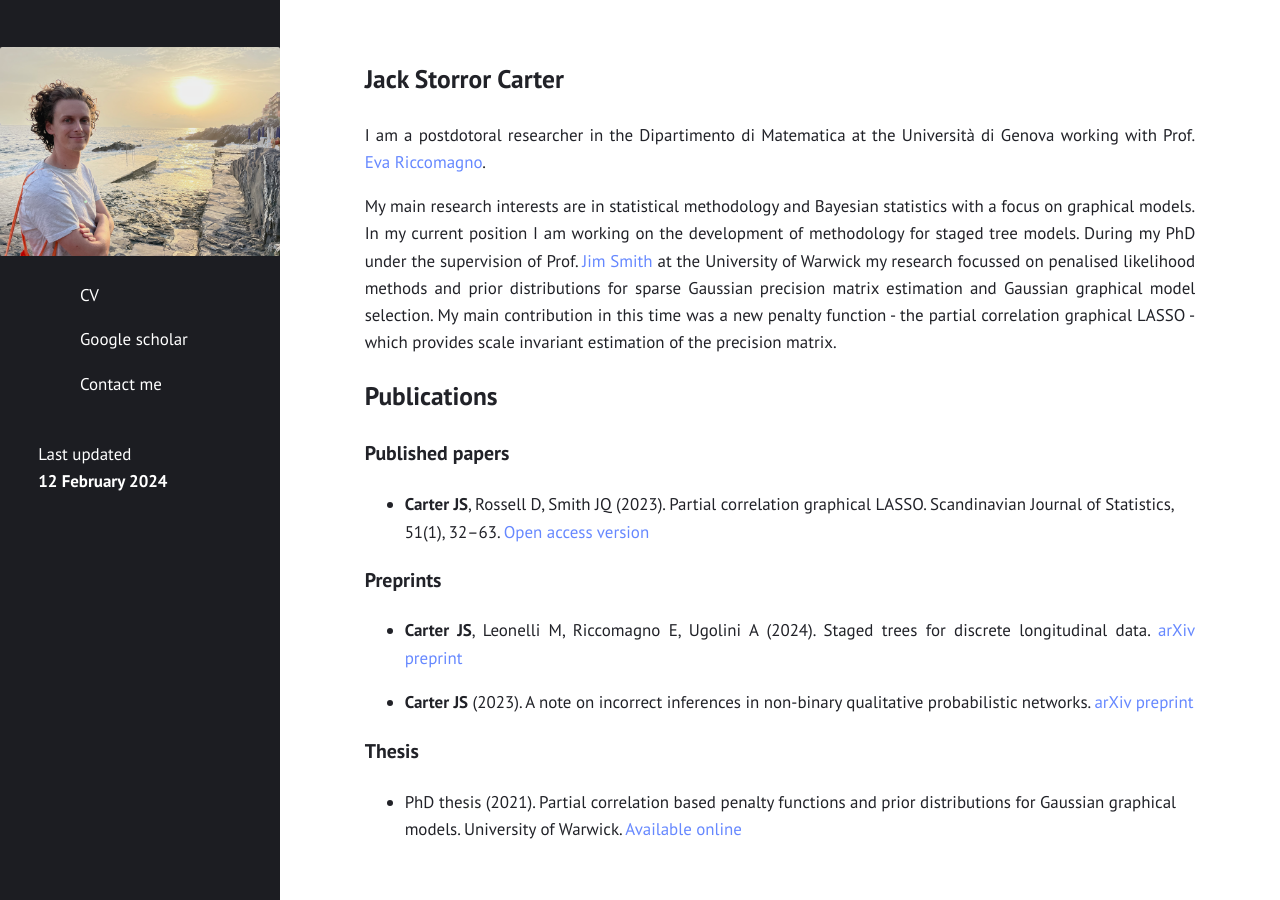
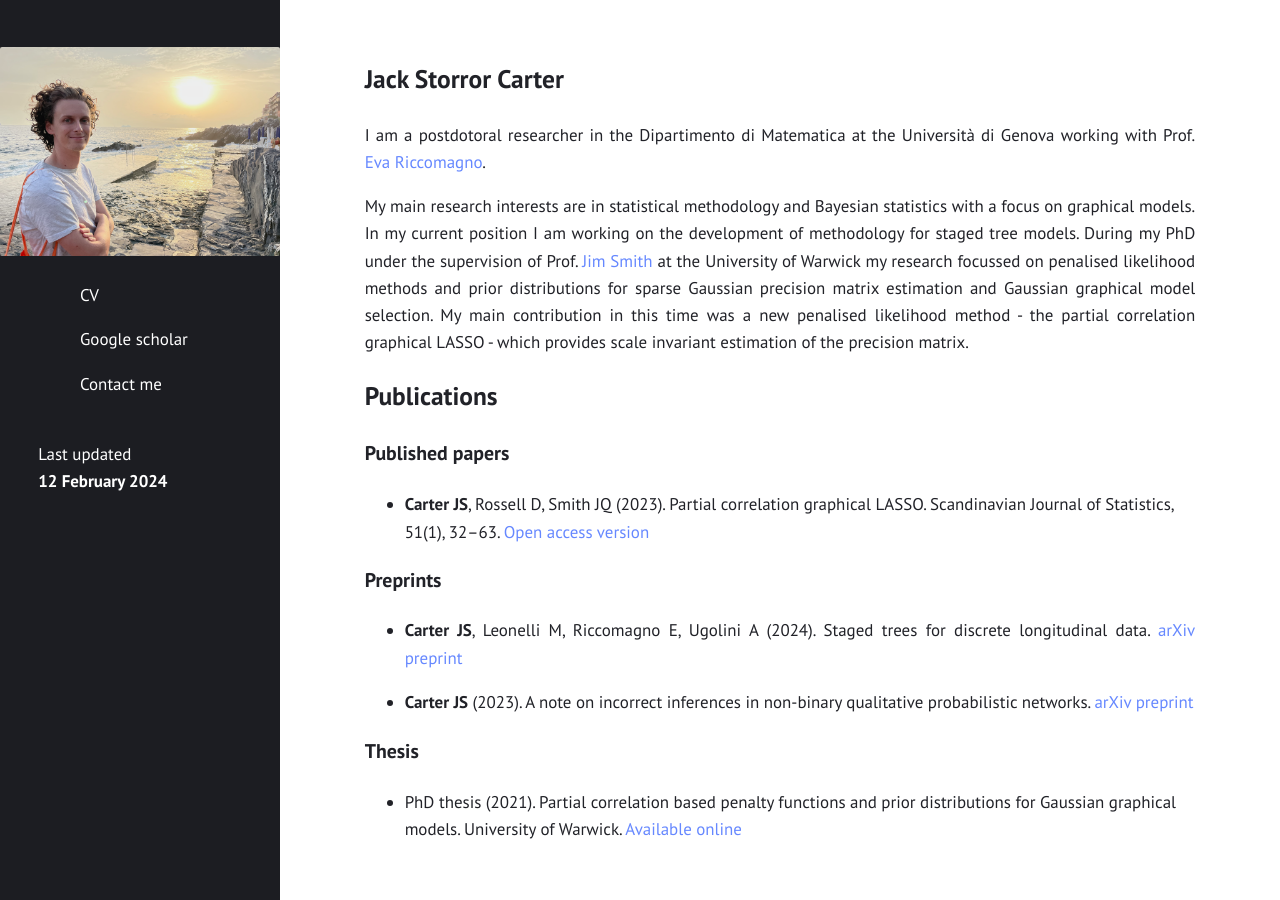
Before and after one commit to JackStorrorCarter/JackStorrorCarter.github.io, a Jekyll site: the page built from index.md, in a window 1280 px wide. Built offline with Jekyll 4.4.1, drawn with Linux system fonts in a browser that asks for light colours.

Commit message:
Update index.md

```diff
--- a/index.md
+++ b/index.md
@@ -7,7 +7,7 @@ title: "Home"
 
 I am a postdotoral researcher in the Dipartimento di Matematica at the Università di Genova working with Prof. [Eva Riccomagno](https://rubrica.unige.it/personale/VUZBXlJg).
 
-My main research interests are in statistical methodology and Bayesian statistics with a focus on graphical models.  In my current position I am working on the development of methodology for staged tree models.  During my PhD under the supervision of Prof. [Jim Smith](https://warwick.ac.uk/fac/sci/statistics/staff/academic-research/smith/) at the University of Warwick my research focussed on penalised likelihood methods and prior distributions for sparse Gaussian precision matrix estimation and Gaussian graphical model selection.  My main contribution in this time was a new penalty function - the partial correlation graphical LASSO - which provides scale invariant estimation of the precision matrix.
+My main research interests are in statistical methodology and Bayesian statistics with a focus on graphical models.  In my current position I am working on the development of methodology for staged tree models.  During my PhD under the supervision of Prof. [Jim Smith](https://warwick.ac.uk/fac/sci/statistics/staff/academic-research/smith/) at the University of Warwick my research focussed on penalised likelihood methods and prior distributions for sparse Gaussian precision matrix estimation and Gaussian graphical model selection.  My main contribution in this time was a new penalised likelihood method - the partial correlation graphical LASSO - which provides scale invariant estimation of the precision matrix.
 
 ## Publications
 
```
